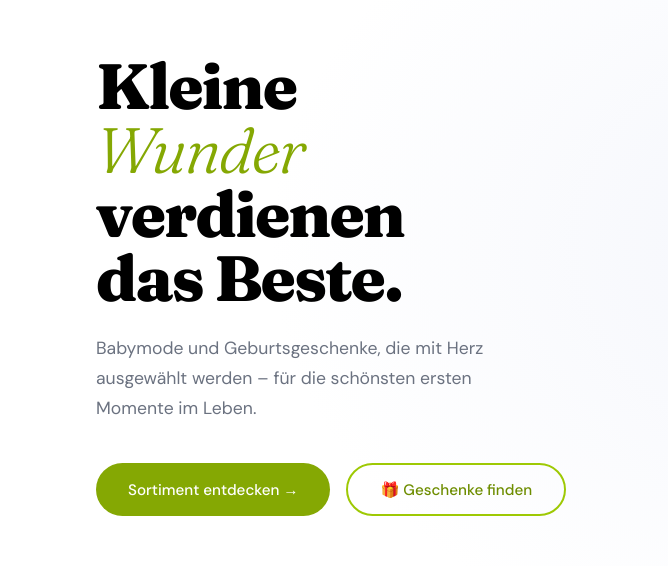
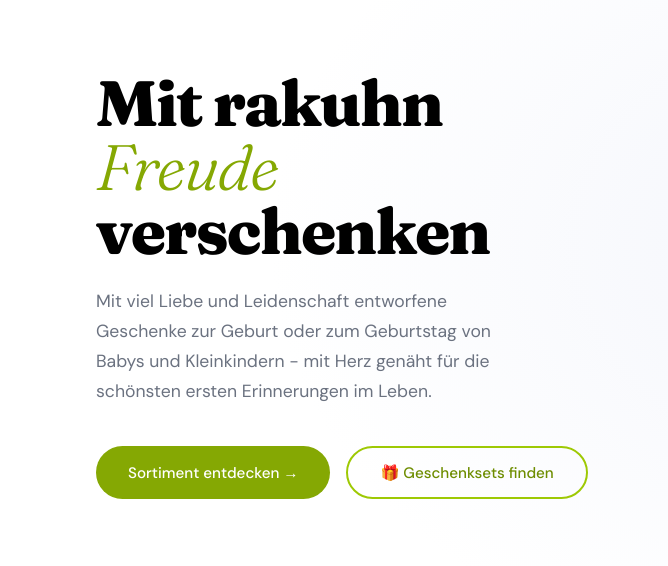
Before and after one commit to esoxxxx/rakuhn, an Eleventy site: page src/index.njk in a window 1280 px wide. Shown: the part 155-721 px from the top of the page, 0-668 px from the left. Built offline with nearby package versions, Linux system fonts and the light colour scheme; Eleventy itself is replaced by a stand-in of ours; files that its build step writes are made by us from their sources.

Commit message:
Starttext Hero geaendert

```diff
--- a/src/_includes/sections/hero.njk
+++ b/src/_includes/sections/hero.njk
@@ -1,14 +1,14 @@
 <section class="hero">
   <div class="hero-left">
     <h1 class="hero-title">
-      Kleine<br><em>Wunder</em><br>verdienen<br>das Beste.
+      Mit rakuhn<br><em>Freude</em><br>verschenken
     </h1>
     <p class="hero-sub">
-      Babymode und Geburtsgeschenke, die mit Herz ausgewählt werden – für die schönsten ersten Momente im Leben.
+      Mit viel Liebe und Leidenschaft entworfene Geschenke zur Geburt oder zum Geburtstag von Babys und Kleinkindern - mit Herz genäht für die schönsten ersten Erinnerungen im Leben.
     </p>
     <div class="hero-actions">
       <a href="#kategorien" class="btn-primary">Sortiment entdecken →</a>
-      <a href="#geschenke" class="btn-outline">🎁 Geschenke finden</a>
+      <a href="#geschenke" class="btn-outline">🎁 Geschenksets finden</a>
     </div>
   </div>
 
```
